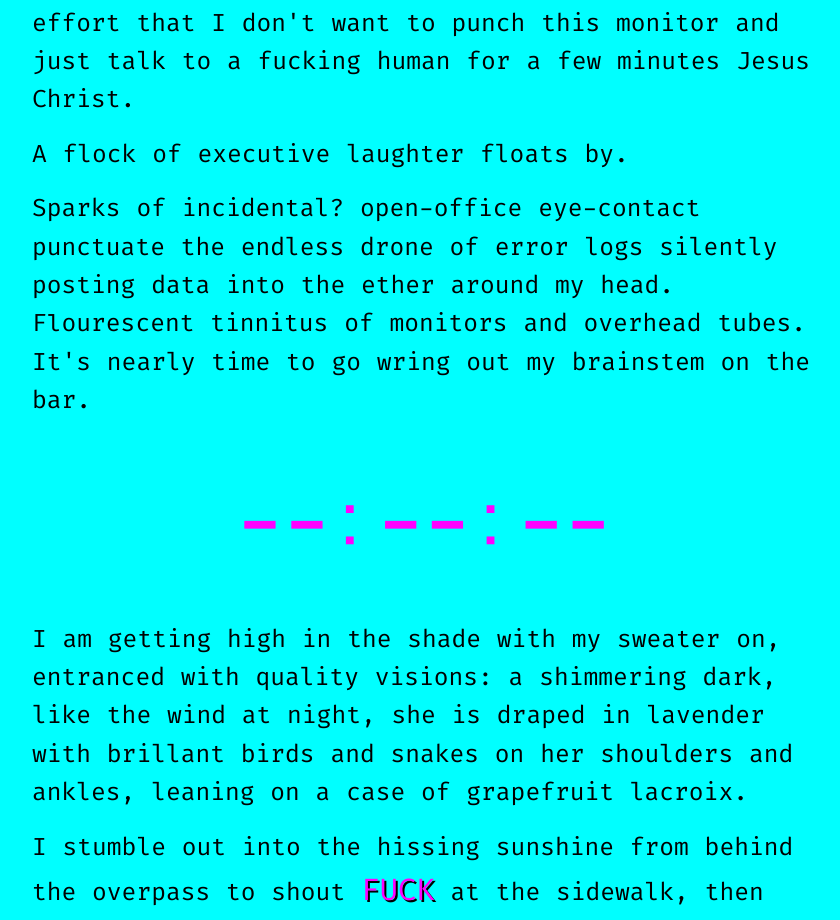
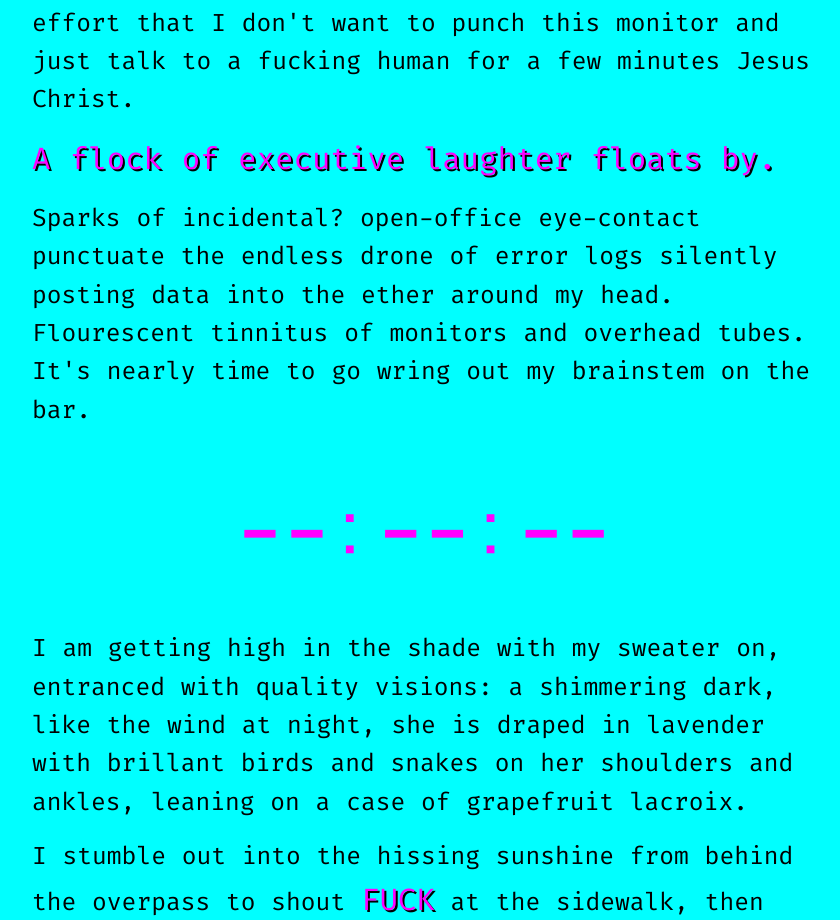
Before and after one commit to TheDripper/dead_customer, a Nuxt app: page / in a window 1280 px wide. Shown: the part 3270-4190 px from the top of the page, without its empty margins (216-1056 px from the left). Built offline with nearby package versions, Linux system fonts and the light colour scheme.

Commit message:
executive

```diff
--- a/pages/index.vue
+++ b/pages/index.vue
@@ -10,7 +10,7 @@
     <p>it was the mid 2000s so you could get on cable most hours and watch documentary footage of people smoking meth out of aluminum foil in their cars. This is what we are doing and perhaps the tone deaf subject matter is why she pivots for the water polo player and so I drop out of band and eat cinnamon pita chips out behind the tennis club. Our romance remains an open question until she is hit by a freight train during her senior year at a liberal arts college in the midwest.</p>
     <p>None of the parents the parents knew what to do. After the funeral they gave us these warm vacant frowns while we got drunk and screamed in the back yard. Her best friend and I met up a year after, driving around sobbing at the hills on the 1: I remember saying her name and seeing horses. Somehow one year later it was so much worse than the day it happened. We had white russians in my kitchen and ended up sucking and drooling blindly on each others faces for 10 awful seconds before our mutual disgust with ourselves pulled our bodies apart: She had a boyfriend and I had a girlfriend and I don't think we were even really attracted to each other. We were just so fucking sad.</p>
     <p>Usually after therapy I walk to the grocery store 2 blocks down and pick up a sixer of IPA to stop feeling all raw and naked. I was so lonely at work today I wanted to cry. Strung out on Costco K Cups and daydreaming about banging stock photography models, trying to squeeze some emotions out of my constipated blood vessels, gripping my standing desk with both hands and pretending with sweaty clenching effort that I don't want to punch this monitor and just talk to a fucking human for a few minutes Jesus Christ.</p>
-    <p>A flock of executive laughter floats by.</p>
+    <p class="speech">A flock of executive laughter floats by.</p>
     <p>Sparks of incidental? open-office eye-contact punctuate the endless drone of error logs silently posting data into the ether around my head. Flourescent tinnitus of monitors and overhead tubes. It's nearly time to go wring out my brainstem on the bar.</p>
     <h1 class="blink">--:--:--</h1>
     <p>I am getting high in the shade with my sweater on, entranced with quality visions: a shimmering dark, like the wind at night, she is draped in lavender with brillant birds and snakes on her shoulders and ankles, leaning on a case of grapefruit lacroix.</p>
```
